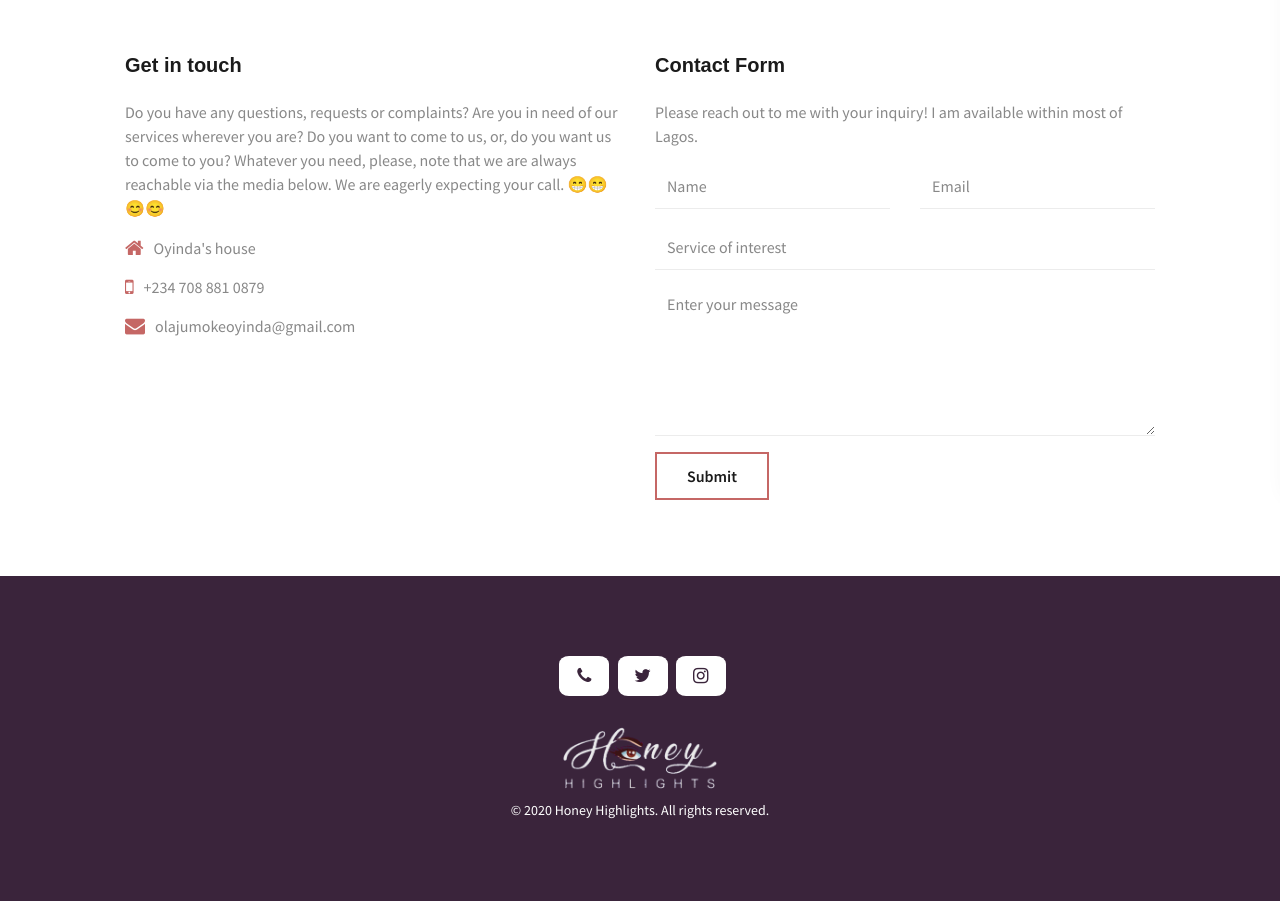
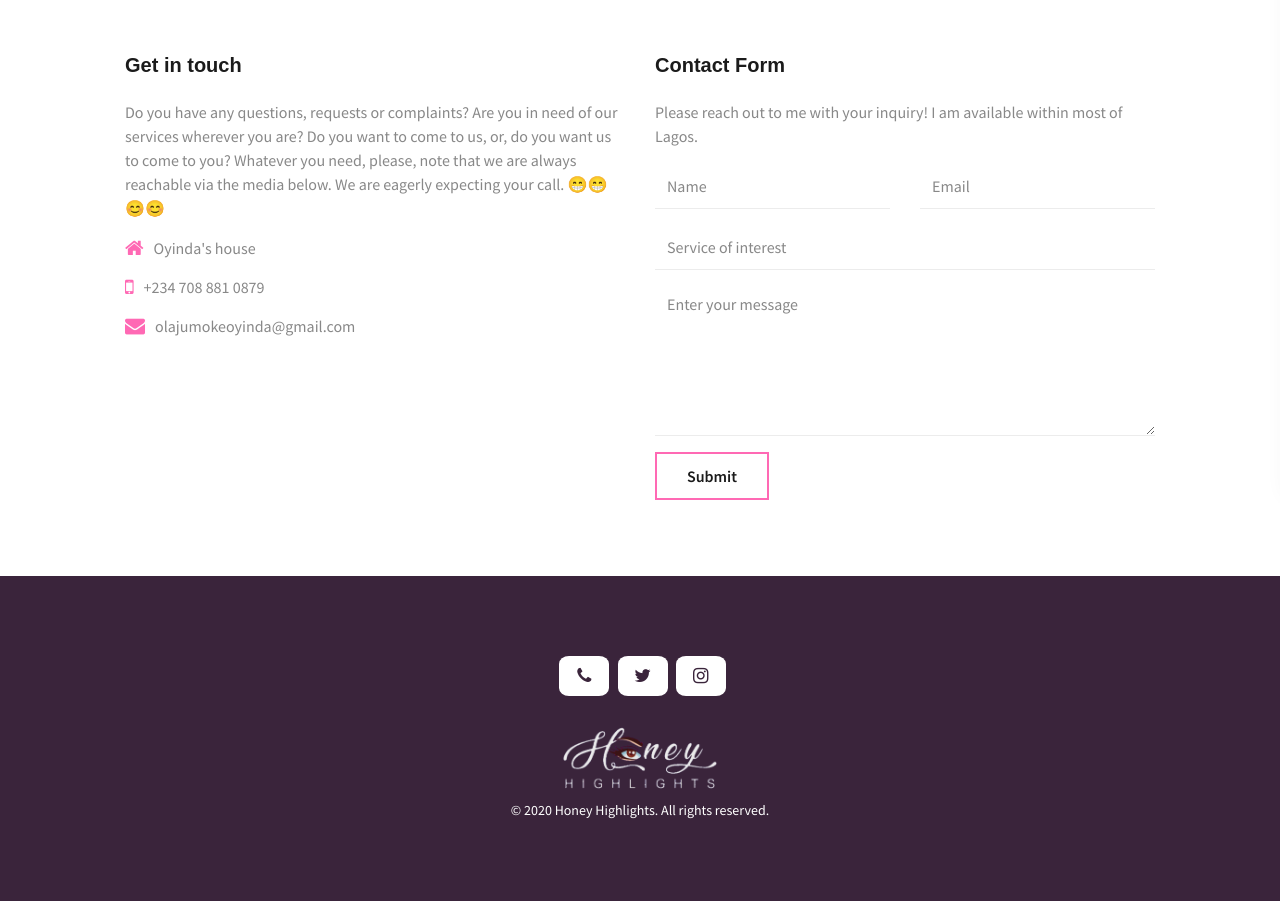
Before and after one commit to IamSolaSholzy01/HoneyHighlights, a PHP site: page /contact.html in a window 1280 px wide. Shown: the part 279-1180 px from the top of the page. Run offline with PHP 8.4, Linux system fonts and the light colour scheme; some libraries are stand-ins or nearby versions; some web fonts are replaced.

Commit message:
changed button style

```diff
--- a/css/style.css
+++ b/css/style.css
@@ -1468,7 +1468,7 @@ span.user {
 
 .honey-contact-info ul li i {
     margin-right: 10px;
-    color: #c56765;
+    color: #FF69B4;
     font-size: 20px;
 }
 
@@ -1520,7 +1520,7 @@ span.user {
 
 .honey-btn {
     padding: 15px 30px;
-    border: 2px solid #c56765 !important;
+    border: 2px solid #FF69B4 !important;
     color: #fff;
     font-size: 18px;
     font-weight: 600;
@@ -1536,7 +1536,7 @@ span.user {
     height: 100%;
     top: 0;
     left: 0;
-    background-color: #c56765;
+    background-color: #FF69B4;
     -webkit-transition: 700ms cubic-bezier(0.17, 0.67, 0, 1.01);
     -o-transition: 700ms cubic-bezier(0.17, 0.67, 0, 1.01);
     transition: 700ms cubic-bezier(0.17, 0.67, 0, 1.01);
@@ -1544,7 +1544,7 @@ span.user {
 
 .honey-btn:hover,
 .honey-btn:focus {
-    border-color: #c56765;
+    border-color: #FF69B4;
     color: #fff !important;
 }
 
@@ -1555,7 +1555,7 @@ span.user {
 
 .honey-btn2 {
     padding: 10px 30px;
-    border: 2px solid #c56765 !important;
+    border: 2px solid #FF69B4 !important;
     color: #1b1b1b;
     font-weight: 600;
     position: relative;
@@ -1571,7 +1571,7 @@ span.user {
     height: 100%;
     top: 0;
     left: 0;
-    background-color: #c56765;
+    background-color: #FF69B4;
     -webkit-transition: 700ms cubic-bezier(0.17, 0.67, 0, 1.01);
     -o-transition: 700ms cubic-bezier(0.17, 0.67, 0, 1.01);
     transition: 700ms cubic-bezier(0.17, 0.67, 0, 1.01);
@@ -1579,7 +1579,7 @@ span.user {
 
 .honey-btn2:hover,
 .honey-btn2:focus {
-    border-color: #c56765;
+    border-color: #FF69B4;
     color: #fff !important;
 }
 
```
